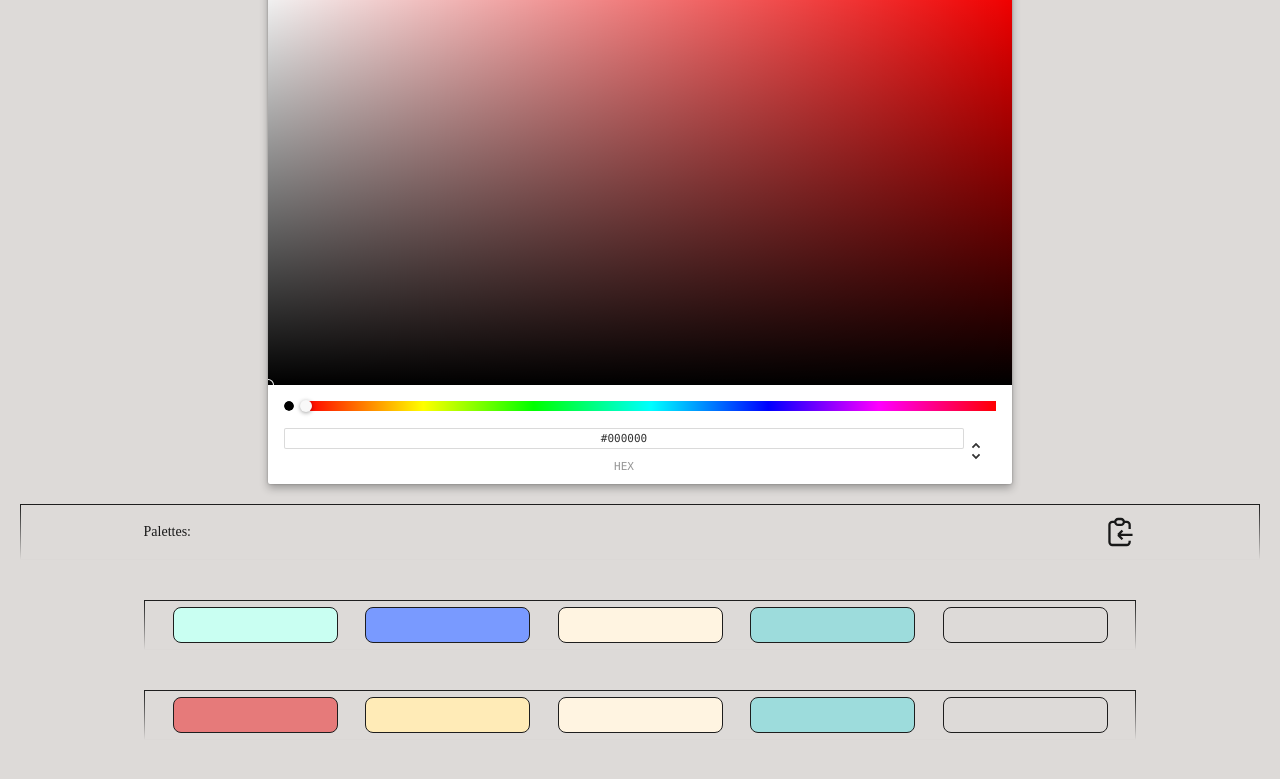
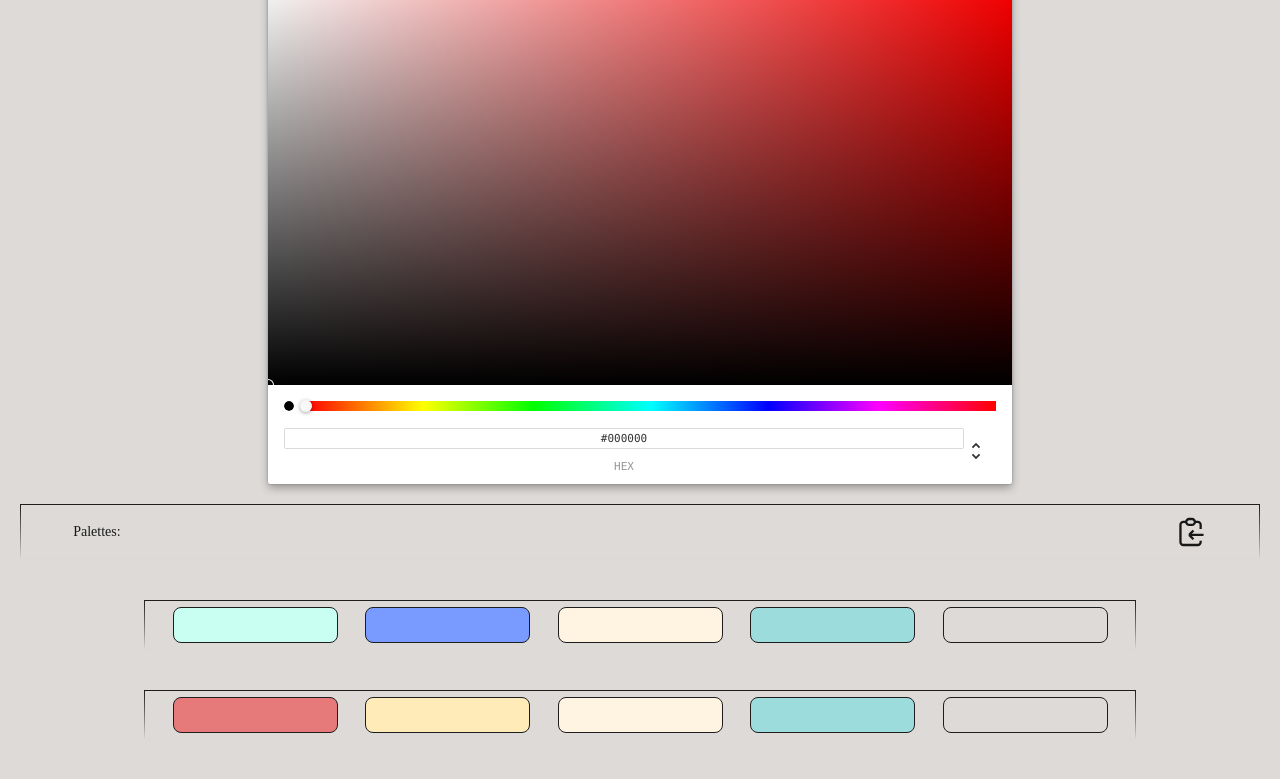
Before and after one commit to wuerion/Tools-React, a React (Vite) app: page /colorPage in a window 1280 px wide. Shown: the part 1968-2747 px from the top of the page. Built offline with nearby package versions, Linux system fonts and the light colour scheme; a web font is replaced by a local one.

Commit message:
style: remove width w-9 by width 8%

```diff
--- a/src/components/SubComponents/ColorPage/Palettes/CardPaletteSelect.jsx
+++ b/src/components/SubComponents/ColorPage/Palettes/CardPaletteSelect.jsx
@@ -11,23 +11,23 @@ function CardPaletteSelect({ color1, color2, color3, color4, color5 }) {
       <div className="bg-[#DDDAD8] dark:bg-[#1D1D1D] flex items-center justify-evenly h-full text-[#181818] dark:text-[#DDDAD8]">
         <p>Palettes:</p>
         <div
-          className="w-9 h-9 rounded-lg"
+          className="w-[12%] h-9 rounded-lg"
           style={{ backgroundColor: color1 }}
         ></div>
         <div
-          className="w-9 h-9 rounded-lg"
+          className="w-[12%] h-9 rounded-lg"
           style={{ backgroundColor: color2 }}
         ></div>
         <div
-          className="w-9 h-9 rounded-lg"
+          className="w-[12%] h-9 rounded-lg"
           style={{ backgroundColor: color3 }}
         ></div>
         <div
-          className="w-9 h-9 rounded-lg"
+          className="w-[12%] h-9 rounded-lg"
           style={{ backgroundColor: color4 }}
         ></div>
         <div
-          className="w-9 h-9 rounded-lg"
+          className="w-[12%] h-9 rounded-lg"
           style={{ backgroundColor: color5 }}
         ></div>
         <button
```
